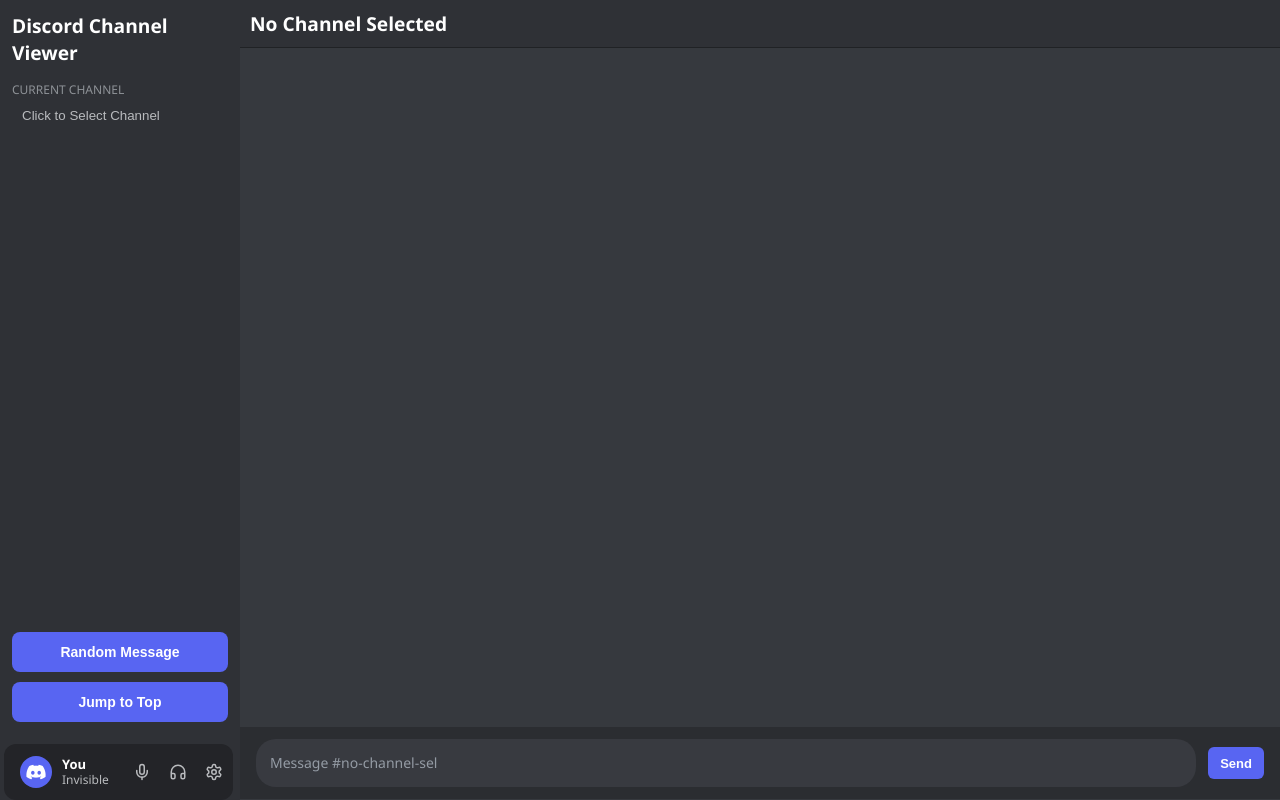
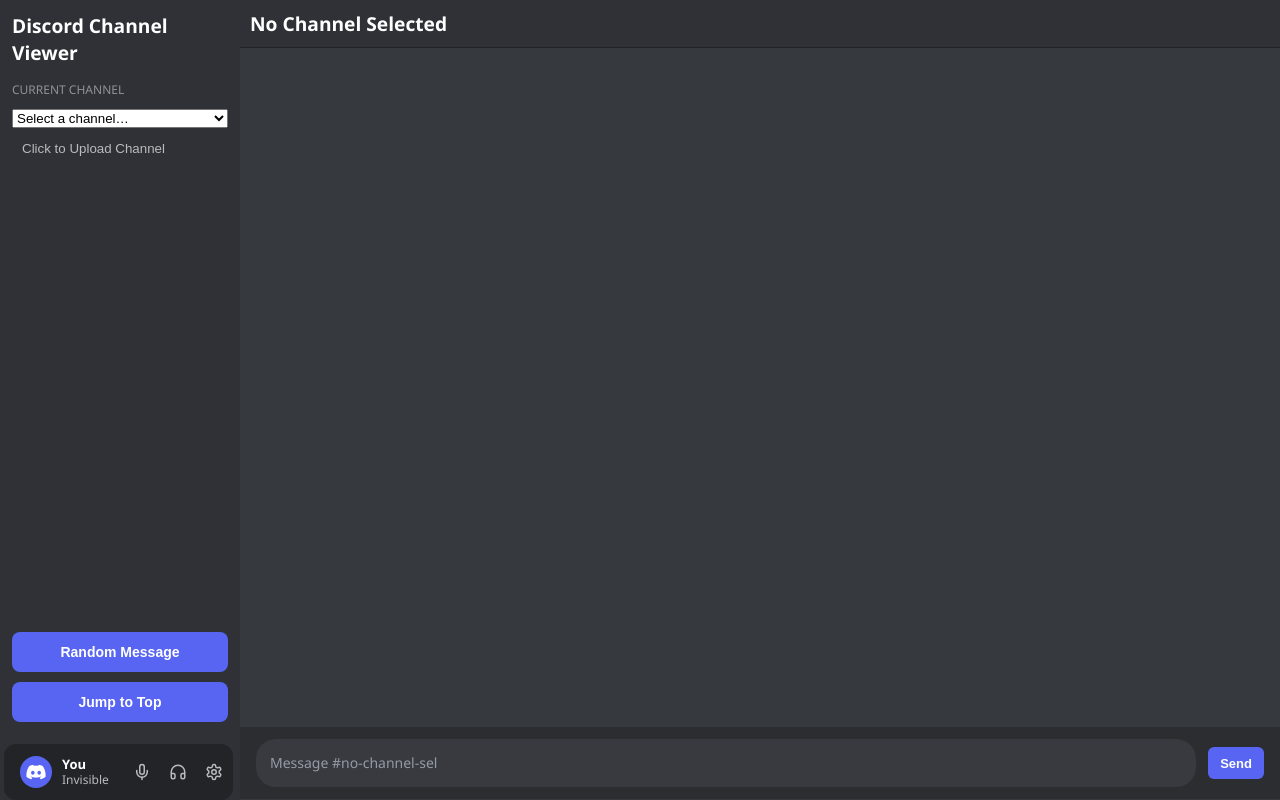
Before and after one commit to Corb03/Ian-Chat, a Flask app: page / in a window 1280 px wide. Run offline with Flask 3, Linux system fonts and the light colour scheme.

Commit message:
Update viewer.html

```diff
--- a/templates/viewer.html
+++ b/templates/viewer.html
@@ -23,6 +23,19 @@
       <nav class="channels">
         <div class="channel-section">CURRENT CHANNEL</div>
 
+        <!-- ✅ Archive dropdown (files from /archives) -->
+        <form method="GET" action="/" class="archive-picker" style="margin: 8px 0;">
+          <select name="archive" onchange="this.form.submit()" style="width: 100%;">
+            <option value="">Select a channel…</option>
+            {% for f in archive_files %}
+              <option value="{{ f }}" {% if f == selected_archive %}selected{% endif %}>
+                {{ f[:-5] }}
+              </option>
+            {% endfor %}
+          </select>
+        </form>
+
+        <!-- Optional: keep upload flow (uploads folder) -->
         <form action="/switch" method="post" enctype="multipart/form-data" id="switch-form">
           <input
             type="file"
@@ -36,7 +49,7 @@
           {% if html_filename == "No Channel Selected" %}
           <button class="channel nochannel" type="button"
                   onclick="document.getElementById('html_file').click()">
-            Click to Select Channel
+            Click to Upload Channel
           </button>
           {% else %}
           <button class="channel selected" type="button"
```
